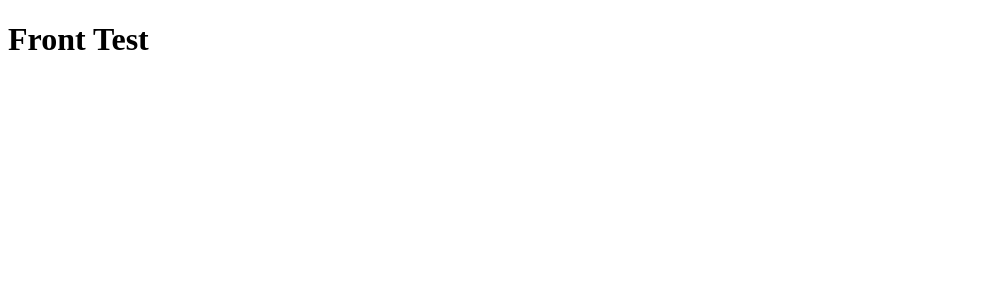
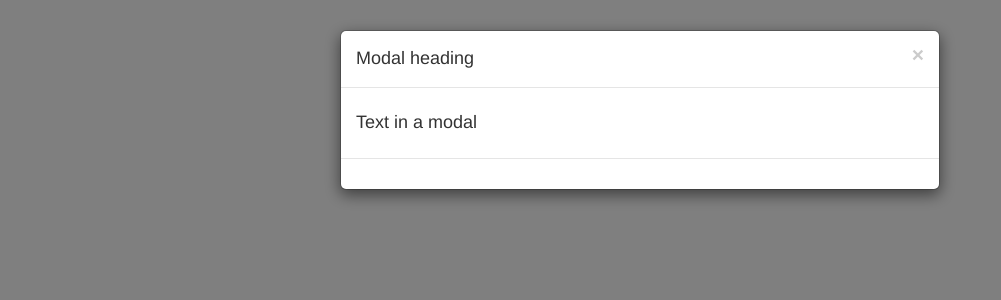
Before and after one commit to hjkuba/front-test, a React (Create React App) app: page / in a window 1280 px wide. Shown: the top 300 px of the page, without its empty margins (0-1001 px from the left). Built offline with nearby package versions, Linux system fonts and the light colour scheme.

Commit message:
Creating basic components and installing bootstrap libs

```diff
--- a/package.json
+++ b/package.json
@@ -3,7 +3,9 @@
   "version": "0.1.0",
   "private": true,
   "dependencies": {
+    "bootstrap": "^3.3.7",
     "react": "^16.2.0",
+    "react-bootstrap": "^0.31.5",
     "react-dom": "^16.2.0",
     "react-scripts": "1.0.17"
   },
--- a/src/App.js
+++ b/src/App.js
@@ -1,11 +1,14 @@
 import React, { Component } from 'react';
+import SexLogModal from './components/SexLogModal';
 
 class App extends Component {
-  render() {
-    return (
-        <h1>Front Test</h1>
-    );
-  }
+    render() {
+        return (
+            <div>
+                <SexLogModal/>
+            </div>
+        );
+    }
 }
 
 export default App;
--- /dev/null
+++ b/src/components/SexLogModal.js
@@ -0,0 +1,17 @@
+import React from 'react';
+import { Modal } from 'react-bootstrap';
+
+const SexLogModal = () => (
+    <Modal show={true}>
+        <Modal.Header closeButton>
+            <Modal.Title>Modal heading</Modal.Title>
+        </Modal.Header>
+        <Modal.Body>
+            <h4>Text in a modal</h4>
+        </Modal.Body>
+        <Modal.Footer>
+        </Modal.Footer>
+    </Modal>
+);
+
+export default SexLogModal;
--- a/src/index.js
+++ b/src/index.js
@@ -2,6 +2,7 @@ import React from 'react';
 import ReactDOM from 'react-dom';
 import App from './App';
 import registerServiceWorker from './registerServiceWorker';
+import 'bootstrap/dist/css/bootstrap.min.css';
 
 ReactDOM.render(<App />, document.getElementById('root'));
 registerServiceWorker();
```
Also changed, not shown: 1 other file (tests, documents, lock files or other folders).
